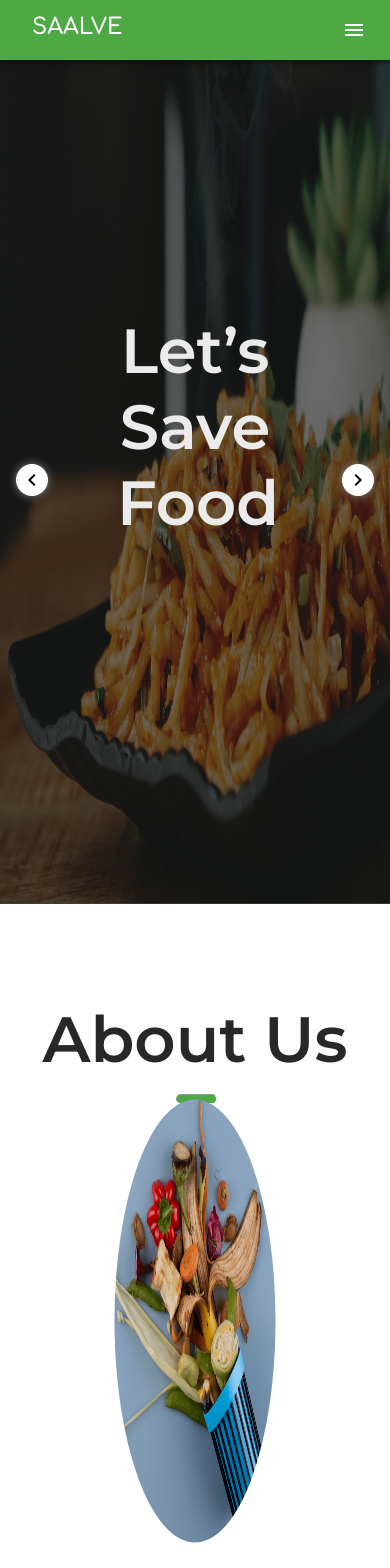
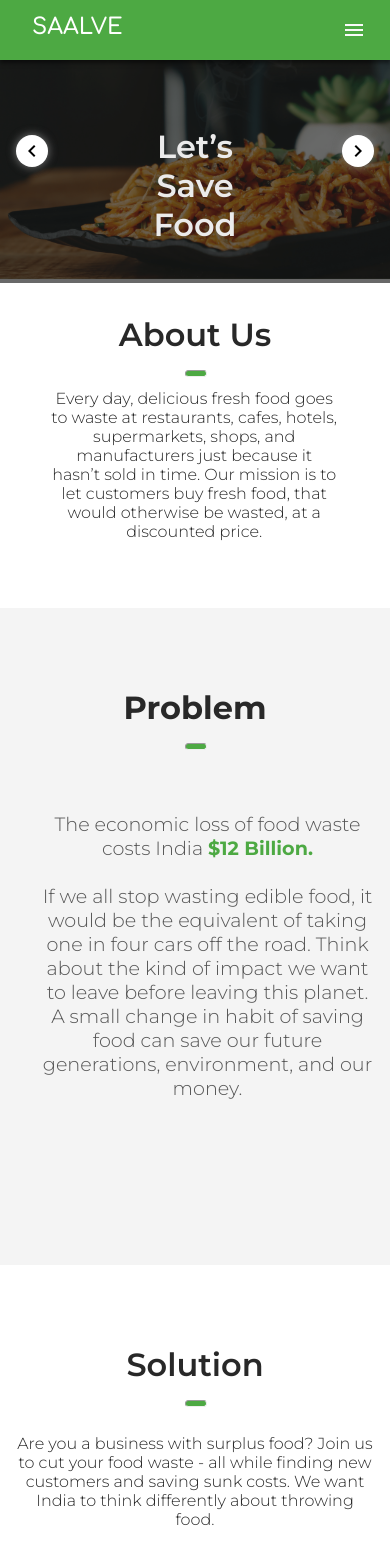
Before and after one commit to vatsalyasagraya/saalve, a React (Create React App) app: page / in a window 390 px wide. Shown: the top 1568 px of the page. Built offline with nearby package versions, Linux system fonts and the light colour scheme; a web font is replaced by a local one.

Commit message:
Dishant ka responsive

```diff
--- a/src/components/Polices/about.css
+++ b/src/components/Polices/about.css
@@ -1,17 +1,83 @@
-.aboutus{
+.aboutus {
     text-align: center;
-    /* padding: 0 1rem; */
 }
-.about{
+
+.about {
     padding: 2rem 1rem;
     background-color: rgb(255, 255, 255);
-    /* text-align: left; */
 }
-.about h1{
+.about {
+        height: 100%;
+        background-color: rgb(255, 255, 255);
+    }
+
+.about h1 {
     font-size: 2rem;
     font-weight: 600;
 }
-.about hr{
+
+.about hr {
+    background-color: #4DA943;
+    width: 5%;
+    height: 0.3rem;
+    border-radius: 1rem;
+    position: absolute;
+    left: 47.5%;
+    margin-top: 1rem;
+}
+.body {
+    /* height: 90vh; */
+    display: flex;
+    align-items: center;
+    position: relative;
+}
+.about .photo {
+    width: 28%;
+    height: 35%;
+    padding: 6%;
+    border-radius: 100%;
+}
+
+.about .text {
+    width: 70%;
+    font-size: 1.5rem;
+    padding: 35px;
+    padding-left: 50px;
+    font-weight: 400;
+}
+
+
+@media screen and (max-width: 576px) {
+    .about {
+        height: 60%;
+        background-color: rgb(255, 255, 255);
+    }
+
+    .about .photo {
+        display: none;
+    }
+
+    .about .text {
+        text-align: center;
+        justify-content: center;
+        width: 80%;
+        font-weight: 300;
+        padding: 35px;
+        font-size: 1rem;
+        /* margin: 45px; */
+    }
+
+
+
+}
+
+
+.problem {
+    padding: 5rem 1rem;
+    background-color: rgb(244, 244, 244);
+}
+
+.problem hr {
     background-color: #4DA943;
     width: 5%;
     height: 0.3rem;
@@ -21,70 +87,90 @@
     margin-top: 1rem;
 }
 
-
-.body{
-    height: 90vh;
+.problem .box {
     display: flex;
     align-items: center;
-    position: relative;
+    justify-content: space-between;
+    padding: 80px 0px;
+    margin: 5px 0px;
 }
 
-.about .photo{
-    width: 45%;
-    height: 75%;
-    padding: 6%;
-    border-radius: 100%;
+.problem .ind {
+    width: 60%;
+    height: 60%;
 }
-.about .text {
-    width: 70%;
-    font-size: 1.5rem;
-    padding: 35px;
-    padding-left: 50px;
-    font-weight: 400;
+
+.problem .box1 {
+    width: 50%;
+    padding-left: 7%;
 }
-@media screen and (max-width: 980px) {
-    .about h1{
-        padding-top: 4rem;
-        font-size: 4rem;
-        font-weight: 600;
-    }
-    .about hr{
-        background-color: #4DA943;
-        width: 10%;
-        height: 0.5rem;
-        border-radius: 2rem;
-        position: absolute;
-        left: 45%;
-        margin: 1rem 0;
-    }
-    .about .body{
-        height: 70vh;
+
+.problem .box1 span {
+    font-size: 2.2rem;
+    font-weight: 100;
+    color: black;
+}
+
+.problem .box1 b {
+    color: #4DA943;
+}
+
+.problem .main {
+    margin-bottom: 40px;
+    /* padding-left: 40px; */
+}
+
+.problem .para {
+    color: rgb(86, 86, 86);
+    font-size: 1.2rem;
+    font-weight: 300;
+}
+
+@media screen and (max-width: 576px) {
+    .problem .box1 {
         display: block;
-        align-items: center;
-        /* position: relative; */
-    }
-    .about.photo{
-        width:60%;
-        height: 30vh;
-        padding: 2%;
-        margin: 8rem auto 4rem auto;
-    }
-    .about.text {
-        width: 80%;
-        font-size: 2.5rem;
-        text-align: center;
-        font-weight: 200;
-        color: rgb(86, 86, 86);
-        position: relative;
-        left: 5%;
+        justify-content: center;
+        width: 100%;
+        /* height: 100vh; */
     }
 
+    .problem .badi {
+        display: none;
+    }
+
+    .problem .box1 p span {
+        color: rgb(86, 86, 86);
+        font-size: 1.2rem;
+        font-weight: 300;
+
+    }
+
+    .problem{
+        height: 50%;
+    }
 }
-.problem{
+@media screen and (min-width:577px) and (max-width: 768px){
+    .problem{
+        height: 100%;
+    }
+}
+@media screen and (min-width:767px) and (max-width: 980px){
+    .problem{
+        height: 100%;
+    }
+}
+.solution {
     padding: 5rem 1rem;
-    background-color: rgb(244, 244, 244);
+    background-color: rgb(255, 255, 255);
+    height: 100%;
 }
-.problem hr{
+
+.solution h1 {
+    font-size: 2rem;
+    font-weight: 600;
+}
+
+.solution hr {
     background-color: #4DA943;
     width: 5%;
     height: 0.3rem;
@@ -93,178 +179,39 @@
     left: 47.5%;
     margin-top: 1rem;
 }
-.problem .box{
-    display: flex;
-    align-items: center;
-    justify-content: space-between;
-    padding: 80px 0px;
 
-    margin: 5px 0px;
-}
-.problem .ind{
-    width: 60%;
-    height: 60% ;
-}
-.problem .box1{
-    width: 50%;
-    padding-left: 7%;
-}
-.problem .box1 span{
-    font-size: 2.2rem;
-    font-weight: 100;
-    color: black;
-}
-.problem .box1 b{
-    color: #4DA943;
-}
-.problem .main{
-    margin-bottom: 40px;
-    /* padding-left: 40px; */
-}
-.problem .para
-{
-    color: rgb(86, 86, 86);
-    font-size: 1.2rem;
-    font-weight: 300;
-}
-
-@media screen and (max-width: 980px) {
-    .problem{
-        padding: 5rem 0 0rem 0;
-        background-color: rgb(244, 244, 244);
-    }
-   .problem h1{
-        padding-top: 4rem;
-        font-size: 4rem;
-        font-weight: 600;
-    }
-    .problem hr{
-        background-color: #4DA943;
-        width: 10%;
-        height: 0.5rem;
-        border-radius: 2rem;
-        position: absolute;
-        left: 45%;
-        margin: 1rem 0;
-    }
-    .problem{
-        height: 55vh;
-        display: block;
-        align-items: center;
-    }
-    .problem .box{
-        display: block;
-    }
-    .problem .ind{
-        width: 0%;
-        height: 0;
-        padding: 0%;
-        margin: 0;
-        visibility: hidden;
-    }
-
-    .problem .box1 span{
-        font-size: 3.5rem;
-        font-weight: 100;
-        width: 80%;
-        text-align: left;
-        font-weight: 300;
-        color: black;
-    }
-    .problem .box1 b{
-        color: #4DA943;
-    }
-    .problem .main{
-        margin-bottom: 40px;
-    }
-    .problem .para
-    {
-        color: gray;
-        width: 80%;
-        font-size: 2.5rem;
-        text-align: left;
-        font-weight: 200;
-        display: block;
-        position: absolute;
-        left: 10%;
-        /* top: 20% */
-    }
-}
-.solution{
-    padding: 5rem 1rem;
-    background-color: rgb(255, 255, 255);
-    height: 105vh;
-}
-.solution h1{
-    font-size: 2rem;
-    font-weight: 600;
-}
-.solution hr{
-  background-color: #4DA943;
-  width: 5%;
-  height: 0.3rem;
-  border-radius: 1rem;
-  position: absolute;
-  left: 47.5%;
-  margin-top: 1rem;
-}
-.solution .first{
+.solution .first {
 
     display: flex;
     align-items: center;
     position: relative;
 }
-.solution .photo-sol{
-  width: 28%;
-  height: 70%;
-  padding: 6%;
-  border-radius: 100%;
+
+.solution .photo-sol {
+    width: 28%;
+    height: 70%;
+    padding: 6%;
+    border-radius: 100%;
 }
+
 .solution .text-sol {
-    width: 90%;
+    width: 100%;
     font-size: 1.4rem;
-    padding: 50px;
+    /* padding: 50px; */
+    padding-top: 50px;
     font-weight: 200;
 }
-  @media screen and (max-width: 980px) {
-    .solution{
-      padding: 5rem 0 0 0;
-      background-color: rgb(255, 255, 255);
-      height: 85vh;
-  }
-    .solution h1{
-        padding-top: 4rem;
-        font-size: 4rem;
-        font-weight: 600;
-    }
-    .solution hr{
-        background-color: #4DA943;
-        width: 10%;
-        height: 0.5rem;
-        border-radius: 2rem;
-        position: absolute;
-        left: 45%;
-        margin: 1rem 0;
-    }
-    .solution.first{
-        height: 62vh;
+@media screen and (max-width: 576px) {
+    .solution .first{
         display: block;
         align-items: center;
-        position: relative;
     }
-    .solution.photo-sol{
-        width: 60%;
-        height: 30vh;
-        padding: 2%;
-        margin: 8rem auto 4rem auto;
+    .solution .photo-sol{
+        display: none;
     }
-    .solution.text-sol {
-        width: 80%;
-        font-size: 2.5rem;
-        text-align: center;
-        font-weight: 200;
-        color: rgb(86, 86, 86);
-        position: relative;
-        left: 5%;
+    .solution .text-sol {
+    /* width: 100%; */
+    font-size: 1rem;
     }
+
 }
--- a/src/components/Polices/problem.css
+++ b/src/components/Polices/problem.css
@@ -1,4 +1,4 @@
-.problem{
+/* .problem{
     padding: 5rem 0;
     background-color: rgb(244, 244, 244);
 }
@@ -28,7 +28,7 @@
 }
 .problem.main{
     margin-bottom: 40px;
-    /* padding-left: 40px; */
+    padding-left: 40px;
 }
 .problem.para
 {
@@ -96,6 +96,6 @@
         display: block;
         position: absolute;
         left: 10%;
-        /* top: 20% */
+        top: 20%
     }
-}
+} */
--- a/src/components/Polices/solution.css
+++ b/src/components/Polices/solution.css
@@ -1,4 +1,4 @@
-.solution{
+/* .solution{
     padding: 5rem 0 0 0;
     background-color: rgb(255, 255, 255);
     height: 105vh;
@@ -180,3 +180,4 @@
         width: 100%;
       }
 }
+   */
--- a/src/components/cart/cart.css
+++ b/src/components/cart/cart.css
@@ -37,3 +37,16 @@
 .food-cart a{
     cursor: pointer;
 }
+@media screen and (max-width:577px){
+    .food-cart .cart-order button{
+        padding: 4px ;
+        border-radius: 1px;
+    }
+    .food-cart .sub-total{
+        font-size: 1rem;
+    }
+    .cart-order{
+        display: block;
+    }
+
+}
--- a/src/components/home/home.css
+++ b/src/components/home/home.css
@@ -1,4 +1,4 @@
-.home-container{
+.home-container {
   display: flex;
   overflow: hidden;
   scroll-behavior: smooth;
@@ -6,18 +6,22 @@
   text-align: center;
   /* margin-bottom: 3rem; */
 }
-.home-element{
+
+.home-element {
   width: 100%;
   height: 100vh;
   position: relative;
 }
-.home-element img{
+
+.home-element img {
   height: 100vh;
   width: 100vw;
   position: relative;
   z-index: -1;
 }
-.pre-home-btn,.next-home-btn{
+
+.pre-home-btn,
+.next-home-btn {
   position: absolute;
   top: 55%;
   font-size: 20px;
@@ -32,16 +36,21 @@
   background-color: rgb(255, 255, 255);
   box-shadow: 0px 0px 10px #7e7e7e;
 }
-.pre-btn:hover, .next-btn:hover{
+
+.pre-btn:hover,
+.next-btn:hover {
   background-color: rgb(236, 236, 236);
 }
-.pre-home-btn{
+
+.pre-home-btn {
   left: 1rem;
 }
-.next-home-btn{
+
+.next-home-btn {
   right: 1rem;
 }
-.grad1{
+
+.grad1 {
   position: absolute;
   top: 0%;
   width: 100%;
@@ -49,7 +58,8 @@
   background: rgba(28, 28, 28, 0.626);
   z-index: -1
 }
-.para1{
+
+.para1 {
   width: 40%;
   position: absolute;
   top: 30%;
@@ -59,7 +69,8 @@
   color: rgb(235, 235, 235);
   z-index: -1;
 }
-  .para2{
+
+.para2 {
   width: 50%;
   position: absolute;
   top: 30%;
@@ -69,7 +80,8 @@
   color: rgb(235, 235, 235);
   z-index: -1;
 }
-  .para3{
+
+.para3 {
   width: 50%;
   position: absolute;
   top: 30%;
@@ -79,21 +91,97 @@
   color: rgb(235, 235, 235);
   z-index: -1;
 }
-  .logos{
+
+.logos {
   display: flex;
   padding: 4rem 4rem;
   background-color: white;
   position: relative;
 }
-  .logos img{
+
+.logos img {
   width: 17%;
   margin: 1rem 4%;
   border-radius: 50%;
   cursor: pointer;
 }
-  .home-link{
+
+.home-link {
   margin: 0 6em;
   text-decoration: none;
   color: var(--main-color);
   font-weight: 500;
 }
+
+@media screen and (max-width: 576px) {
+  .home-element {
+    height: 250%;
+  }
+
+  .home-element img {
+    height: 100%;
+    width: 100vw;
+    position: relative;
+    z-index: -1;
+  }
+
+  .pre-home-btn,
+  .next-home-btn {
+    position:absolute;
+    top: 16%;
+  }
+
+  .para1 {
+    width: 40%;
+    left: 30%;
+    font-size: 2rem;
+    font-weight: 600;
+    z-index: -1;
+  }
+  .para2,
+  .para3{
+    width: 60%;
+    left: 20%;
+    font-size: 1rem;
+    font-weight: 400;
+    z-index: -1;
+  }
+}
+
+@media screen and (min-width:577px) and (max-width: 768px){
+.home-element {
+  height: 60vh;
+    /* height: 650%; */
+    /* height: 50%; */
+  }
+
+  .home-element img {
+    height: 65vh;
+    width: 100vw;
+    position: relative;
+    z-index: -1;
+  }
+
+  .pre-home-btn,
+  .next-home-btn {
+    position:absolute;
+    top: 30%;
+  }
+
+  .para1 {
+    width: 40%;
+    left: 30%;
+    top:60%;
+    font-size: 4rem;
+    font-weight: 600;
+    z-index: -1;
+  }
+  .para2,
+  .para3{
+    width: 60%;
+    left: 20%;
+    font-size: 3rem;
+    font-weight: 400;
+    z-index: -1;
+  }
+}
```
Also changed, not shown: src/App.js (+2 -5 lines), src/components/Polices/About.js (+7 -7 lines), src/components/cart/Cart.js (+15 -13 lines), src/components/cart/cart-card/cartcard.css (+37 -8 lines). Lines whose indentation alone changed are shown as unchanged.
